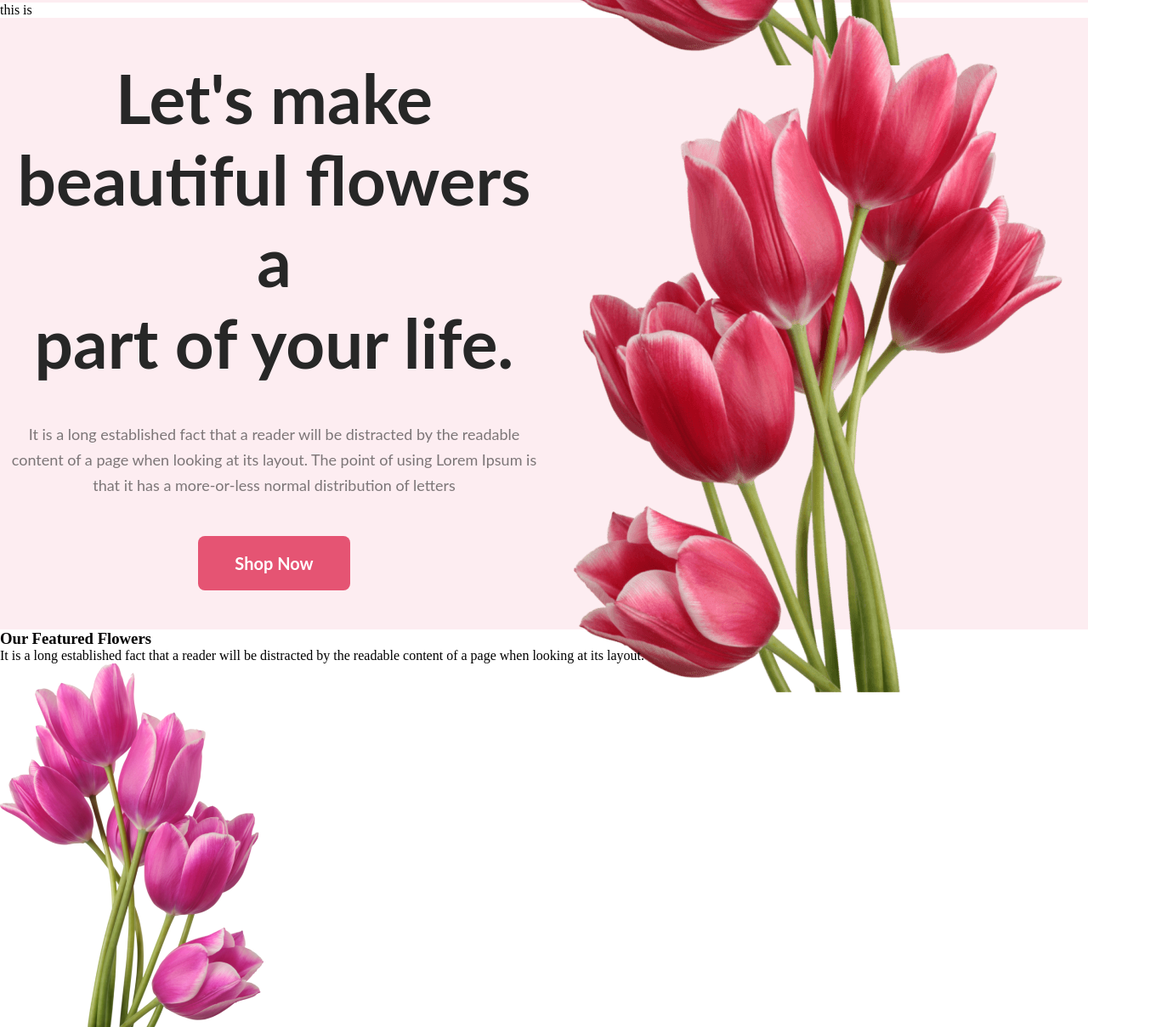
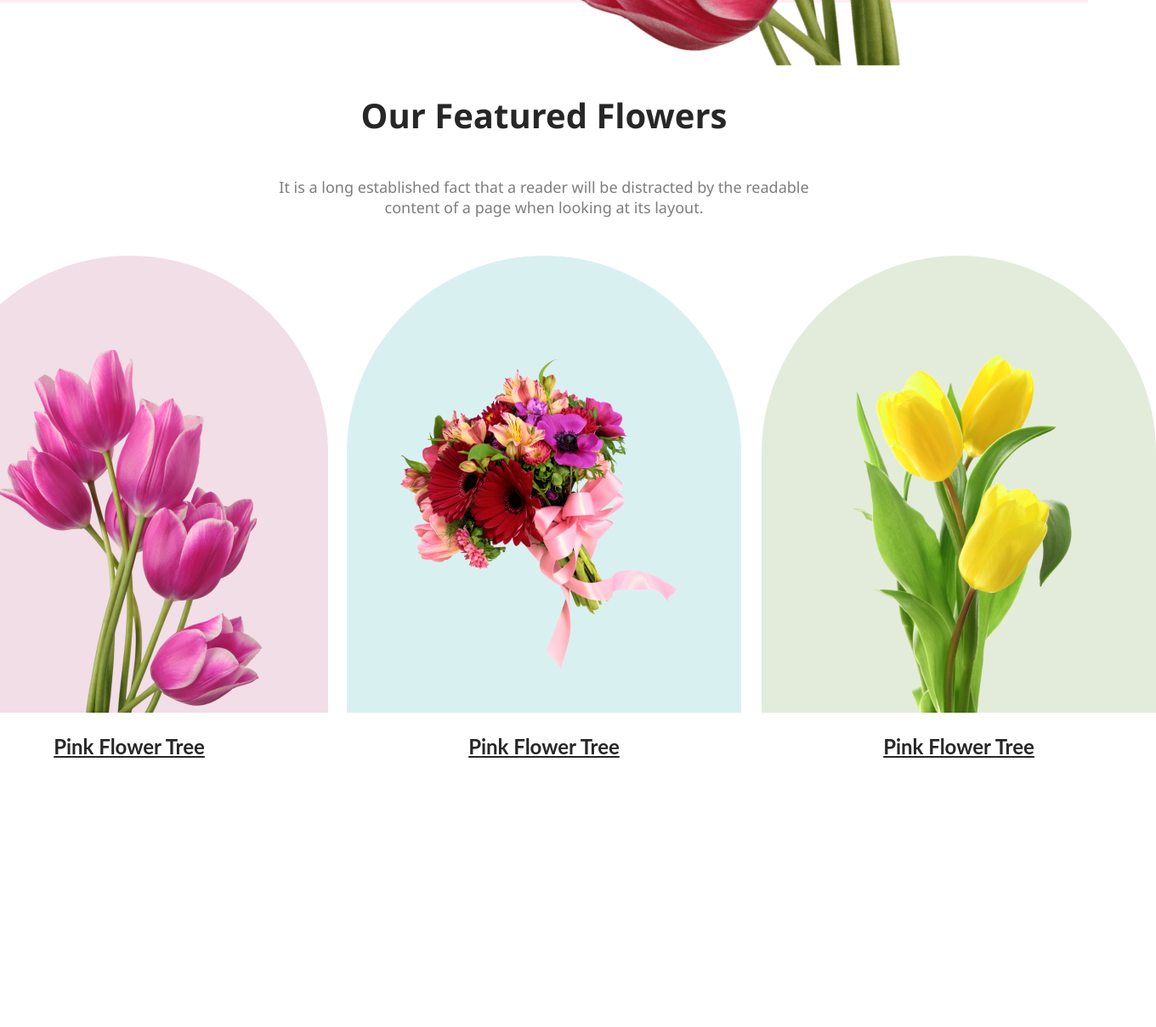
Before and after one commit to Zihankhann/my-first-assignment, a plain HTML site: page index.html in a window 1280 px wide. Shown: the part 717-1926 px from the top of the page at 85% size, 1360 px wide, since content can reach past the window. After the commit the page ends 1610 px from the top, so only its background shows below. Drawn offline with Linux system fonts and the light colour scheme.

Commit message:
bennar-section

```diff
--- a/index.html
+++ b/index.html
@@ -33,28 +33,7 @@
     </header>
 
     <main>
-        this is <!-- this is header section -->
 
-        <header>
-            <div class="header-container">
-                <div class="header-left">
-                    <h1 class="header-lets-make">Let's make <br>
-                        beautiful flowers a <br>
-                        part of your life.</h1>
-                    <p class="header-writing
-        ">It is a long established fact that a reader will be distracted by the readable <br>
-                        content of a page when looking at its layout. The point of using Lorem Ipsum is <br>
-                        that it has a more-or-less normal distribution of letters</p>
-                    <button class="header-btn">Shop Now</button>
-                </div>
-                <div class="header-right">
-                    <img class="header-img" src="Flower Asset/pngwing 10.png" alt="">
-                </div>
-
-
-            </div>
-
-        </header>
 
         <!-- this is Featured Flowers section -->
         <section>
@@ -62,24 +41,24 @@
 
 
                 <h3 class="featured-h3"> Our Featured Flowers</h3>
-                <p class="featured-p">It is a long established fact that a reader will be distracted by the readable
+                <p class="featured-p">It is a long established fact that a reader will be distracted by the readable <br>
                     content of a page when looking at its layout.</p>
 
 
                 <div class="featured-three-images">
 
                     <div class="featured-images1">
-                        <img src="Flower Asset/pngwing 6.png" alt="">
-                        <h4>Pink Flower Tree</h4>
+                        <img class="img1" src="Flower Asset/pngwing 6.png" alt="">
+                        <h4 class="img-writing">Pink Flower Tree</h4>
                     </div>
                     <div class="featured-images1">
-                        <img src="Flower Asset/pngwing 5.png" alt="">
-                        <h4>Pink Flower Tree</h4>
+                        <img class="img2" src="Flower Asset/pngwing 5.png" alt="">
+                        <h4 class="img-writing">Pink Flower Tree</h4>
 
                     </div>
                     <div class="featured-images1">
-                        <img src="Flower Asset/pngwing 7.png" alt="">
-                        <h4>Pink Flower Tree</h4>
+                        <img class="img3" src="Flower Asset/pngwing 7.png" alt="">
+                        <h4 class="img-writing">Pink Flower Tree</h4>
                     </div>
 
                 </div>
--- a/style/style.css
+++ b/style/style.css
@@ -1,6 +1,7 @@
 * {
     margin: 0;
     padding: 0;
+    font-family: 'Segoe UI', Tahoma, Geneva, Verdana, sans-serif;
 }
 
 /* this is header style css */
@@ -46,3 +47,73 @@
 .header-img {
     margin-top: 72px;
 }
+
+/* <!-- this is Featured Flowers style css --> */
+
+
+.Featured-Flowers {
+    height: 100vh;
+    border: #FFF;
+}
+
+.featured-h3 {
+    color: #272727;
+    text-align: center;
+    font-size: 40px;
+    font-weight: 800;
+    padding-bottom: 45px;
+    padding-top: 105px;
+}
+
+.featured-p {
+    color: rgba(39, 39, 39, 0.60);
+    text-align: center;
+    font-size: 18px;
+    font-weight: 400;
+    padding-bottom: 45px;
+}
+
+
+.featured-three-images {
+    display: flex;
+    justify-content: center;
+    align-items: center;
+    gap: 24px;
+    /* padding-top: 160px; */
+}
+
+.featured-images1 {
+    width: 464px;
+    height: 538px;
+
+}
+
+.img1 {
+    border-radius: 300px 300px 0px 0px;
+    background: rgba(167, 33, 98, 0.15);
+    padding: 110px 78px 0px;
+}
+
+.img2 {
+    border-radius: 300px 300px 0px 0px;
+    background: rgba(5, 151, 160, 0.15);
+    padding: 117px 47px 51px;
+
+}
+
+.img3 {
+    border-radius: 300px 300px 0px 0px;
+    background: rgba(71, 125, 17, 0.15);
+    padding: 67px 75px 0px;
+
+}
+
+.img-writing {
+    color: #272727;
+    text-align: center;
+    font-family: Lato;
+    font-size: 24px;
+    font-weight: 700;
+    text-decoration-line: underline;
+    padding-top: 20px;
+}
```
